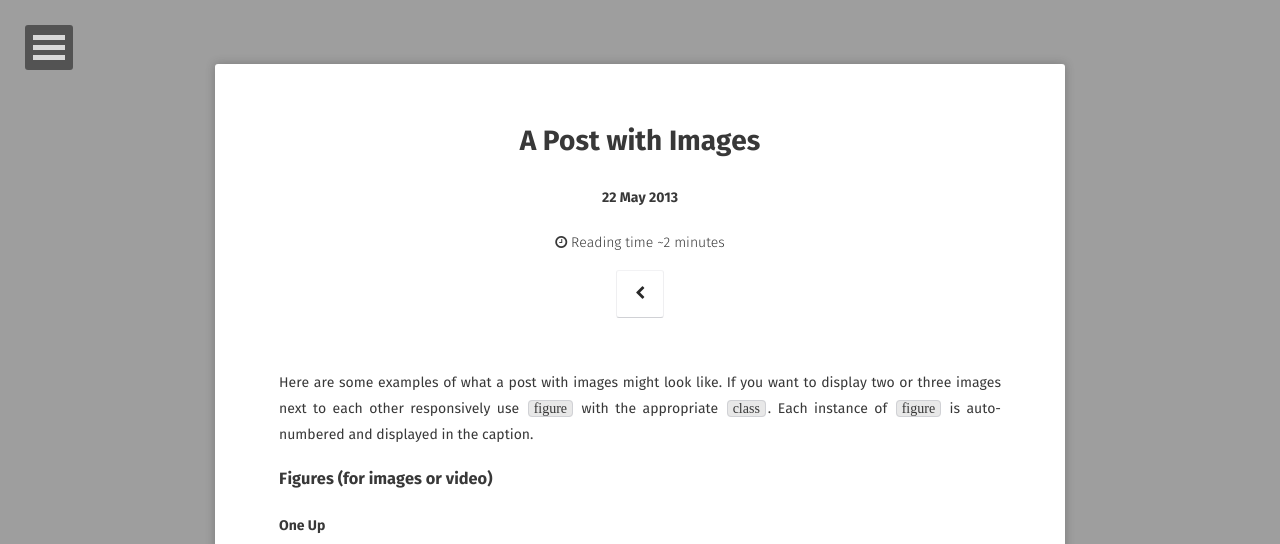
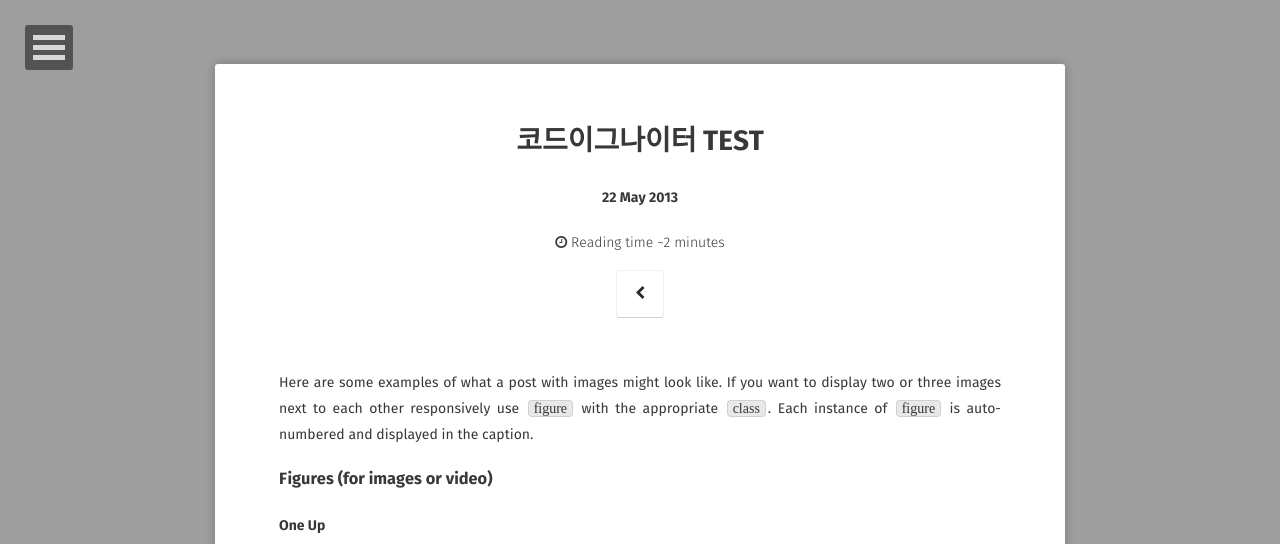
Before and after one commit to GayeonYoon/GayeonYoon.github.io, a Jekyll site: the page built from _posts/2013-05-22-ci-post.md, in a window 1280 px wide and 900 px high, cut to the strip 0-544 px from the top of the window. Built offline with Jekyll 4.4.1, drawn with Linux system fonts in a browser that asks for light colours; some web fonts are replaced; comment, search, counter and statistics services are not loaded.

Commit message:
Update 2013-05-22-ci-post.md

```diff
--- a/_posts/2013-05-22-ci-post.md
+++ b/_posts/2013-05-22-ci-post.md
@@ -1,6 +1,6 @@
 ---
 layout: post
-title: "A Post with Images"
+title: "코드이그나이터 TEST"
 date: 2013-05-22
 excerpt: "Examples and code for displaying images in posts."
 tags: [sample post, images, test]
```
